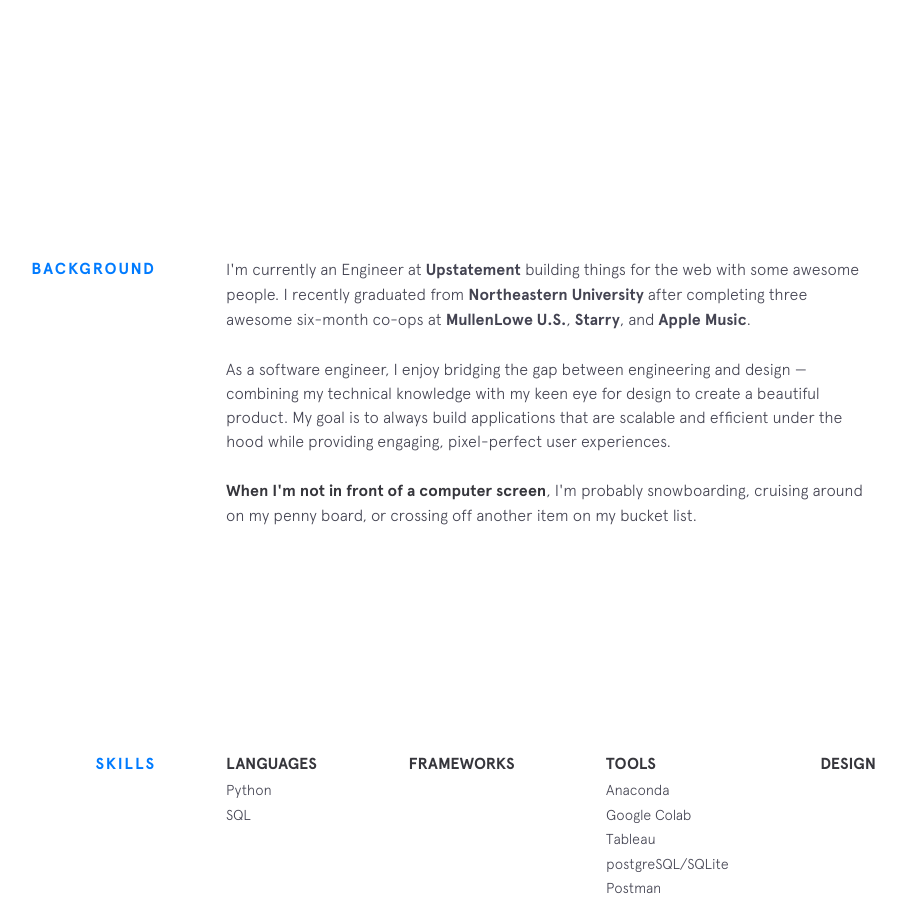
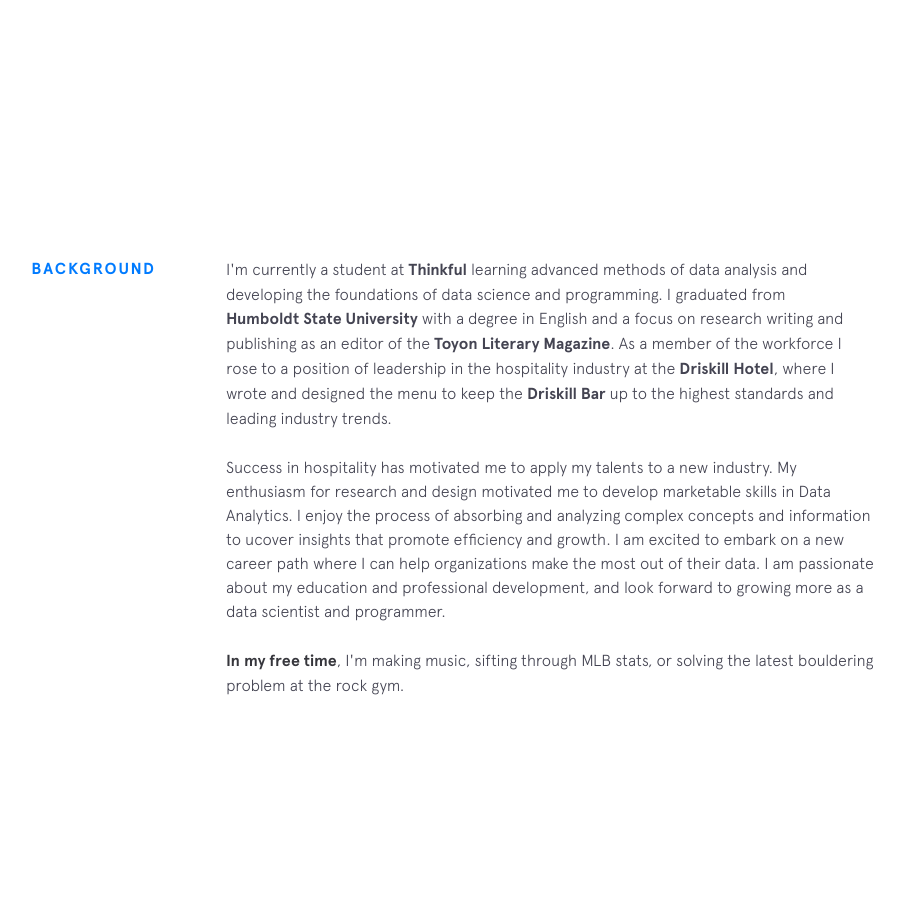
Before and after one commit to bchiang7/bchiang7.github.io, a Jekyll site: the page built from index.html, in a window 1280 px wide and 900 px high, scrolled down 743 px. Shown: the whole window, without its empty margins (224-1130 px from the left). Built offline with Jekyll 4.4.1, drawn with Linux system fonts in a browser that asks for light colours; nearby versions of some CDN libraries.

Commit message:
Update background.html

```diff
--- a/_includes/background.html
+++ b/_includes/background.html
@@ -2,23 +2,22 @@
   <div class="section__title">Background</div>
   <div class="section__content">
     <p>
-      I'm currently an Engineer at
-      <a class="underline-link" href="https://www.upstatement.com/" target="_blank">Upstatement</a> building things for the web with some awesome people. I recently graduated from
-      <a class="underline-link" href="http://www.ccis.northeastern.edu/" target="_blank">Northeastern University</a> after completing three awesome six-month co-ops at
-      <a class="underline-link" href="https://us.mullenlowe.com/" target="_blank">MullenLowe U.S.</a>,
-      <a class="underline-link" href="https://starry.com/" target="_blank">Starry</a>, and
-      <a class="underline-link" href="https://www.apple.com/music/" target="_blank">Apple Music</a>.
+      I'm currently a student at
+      <a class="underline-link" href="https://www.thinkful.com/" target="_blank">Thinkful</a> learning advanced methods of data analysis and developing the foundations of data science and programming. I graduated from
+      <a class="underline-link" href="https://www.humboldt.edu/" target="_blank">Humboldt State University</a> with a degree in English and a focus on research writing and publishing as an editor of the
+      <a class="underline-link" href="https://www.toyonliterarymagazine.org/" target="_blank">Toyon Literary Magazine</a>. As a member of the workforce I rose to a position of leadership in the hospitality industry at the
+      <a class="underline-link" href="https://driskillhotel.com/" target="_blank">Driskill Hotel</a>, where I wrote and designed the menu to keep the
+      <a class="underline-link" href="https://www.10best.com/awards/travel/best-hotel-bar-2019/" target="_blank">Driskill Bar</a> up to the highest standards and leading industry trends.
     </p>
 
     <p>
-      As a software engineer, I enjoy bridging the gap between engineering and design &mdash; combining my technical knowledge
-      with my keen eye for design to create a beautiful product. My goal is to always build applications that are scalable
-      and efficient under the hood while providing engaging, pixel-perfect user experiences.
+      Success in hospitality has motivated me to apply my talents to a new industry. My enthusiasm for research and design motivated me to develop marketable skills in Data Analytics.
+      I enjoy the process of absorbing and analyzing complex concepts and information to ucover insights that promote efficiency and growth. I am excited to embark on a new career path where
+      I can help organizations make the most out of their data. I am passionate about my education and professional development, and look forward to growing more as a data scientist and programmer.
     </p>
 
     <p>
-      <strong>When I'm not in front of a computer screen</strong>, I'm probably snowboarding, cruising around on my penny board,
-      or crossing off another item on my bucket list.
+      <strong>In my free time</strong>, I'm making music, sifting through MLB stats, or solving the latest bouldering problem at the rock gym.
     </p>
 
     <!-- {% include employment-status.html %} -->
```
